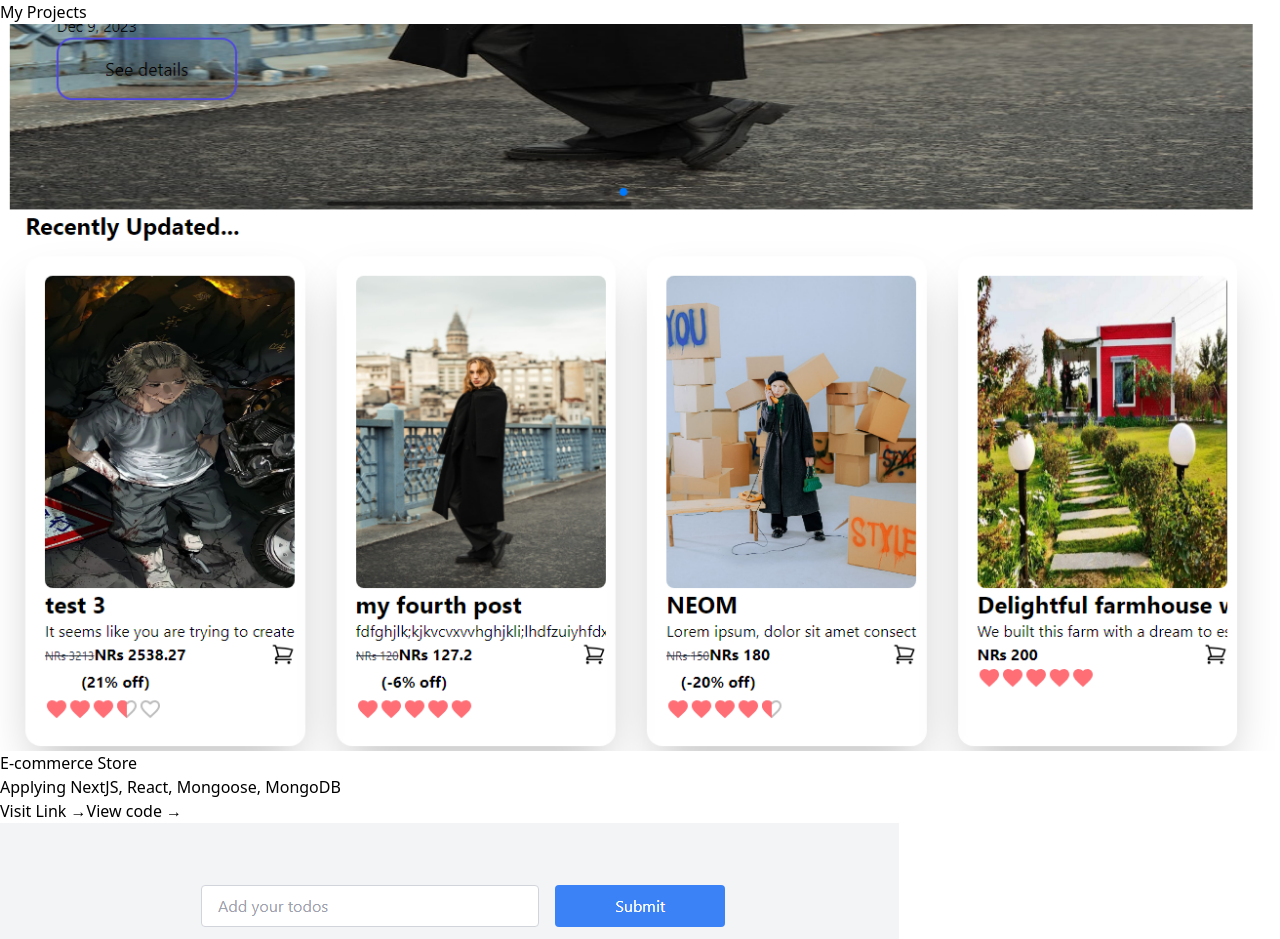
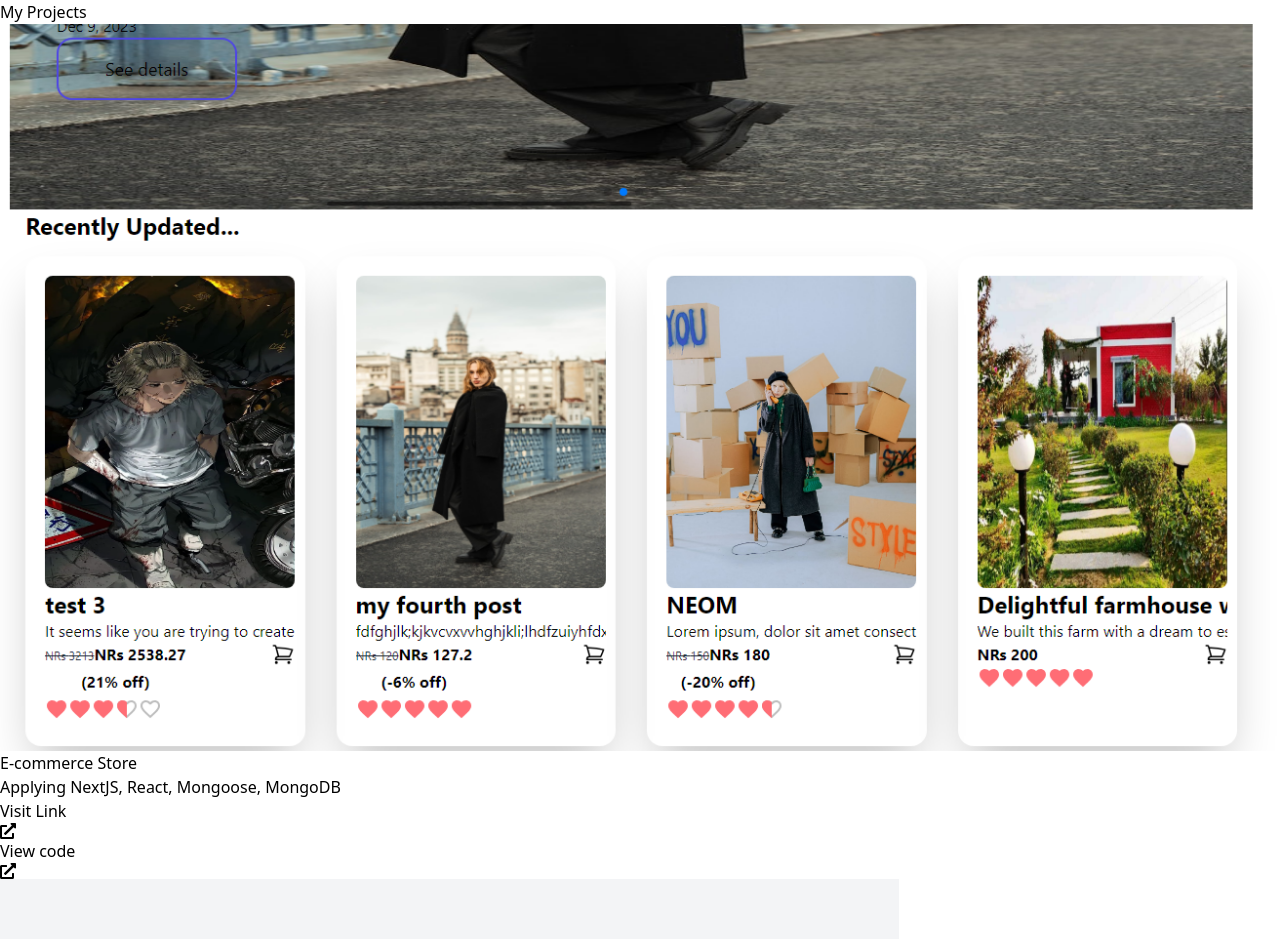
Before and after one commit to MiKeY081/portfolio, a React (Vite) app in the folder client/: page /projects in a window 1280 px wide. Shown: the top 939 px of the page. Built offline with nearby package versions, Linux system fonts and the light colour scheme.

Commit message:
frontend

```diff
--- a/client/src/App.css
+++ b/client/src/App.css
@@ -0,0 +1,25 @@
+.headerlink{
+    @apply hover:text-blue-300 cursor-pointer transition-all duration-75
+}
+.bottomLine{
+    position: relative;
+    width: 100%;
+}
+.bottomLine::before{
+    content: '';
+    height: 2px;
+    background-color: green;
+    position: absolute;
+    left: 0px;
+    bottom: -2px;
+    width: 0%;
+    z-index: 10;
+    transition: 0.4s;
+}
+.bottomLine:hover::before{
+    width: 100%;
+}
+
+.contactIcons{
+    @apply text-blue-400 hover:text-blue-300 transition duration-300
+}
--- a/client/src/Components/Footer.jsx
+++ b/client/src/Components/Footer.jsx
@@ -18,13 +18,13 @@ const Footer = () => {
               href="https://www.youtube.com/channel/UCKRVpjLlFBLLXm-QAhDbkSg"
               target="_blank"
               rel="noopener noreferrer"
-              className="text-blue-400 hover:text-blue-300 transition duration-300"
+              className="contactIcons bottomLine"
             >
               <FaYoutube />
             </a>
             <a
               href="mailto:your.kcmadhu081@gmail.com"
-              className="text-blue-400 hover:text-blue-300 transition duration-300"
+              className="contactIcons bottomLine"
             >
               <FaEnvelope />
             </a>
@@ -32,7 +32,7 @@ const Footer = () => {
               href="https://www.facebook.com/Ryuga.081"
               target="_blank"
               rel="noopener noreferrer"
-              className="text-blue-400 hover:text-blue-300 transition duration-300"
+              className="contactIcons bottomLine"
             >
               <FaFacebook />
             </a>
@@ -40,7 +40,7 @@ const Footer = () => {
               href="https://www.instagram.com/madhu_kunwar081"
               target="_blank"
               rel="noopener noreferrer"
-              className="text-blue-400 hover:text-blue-300 transition duration-300"
+              className="contactIcons bottomLine"
             >
               <FaInstagram />
             </a>
@@ -48,7 +48,7 @@ const Footer = () => {
               href="https://github.com/MiKeY081"
               target="_blank"
               rel="noopener noreferrer"
-              className="text-blue-400 hover:text-blue-300 transition duration-300"
+              className="contactIcons bottomLine"
             >
               <FaGithub />
             </a>
--- a/client/src/Components/Header.jsx
+++ b/client/src/Components/Header.jsx
@@ -1,46 +1,7 @@
 import React, { useState } from "react";
 import { Link } from "react-scroll";
-
-const Menu = ({ isOpen, onClose }) => {
-  return (
-    <div
-      className={`fixed inset-0 bg-black bg-opacity-80 z-50 ${
-        isOpen ? "block" : "hidden"
-      }`}
-    >
-      <div className="flex justify-end p-4">
-        <button
-          onClick={onClose}
-          className="text-white text-2xl focus:outline-none"
-        >
-          &times;
-        </button>
-      </div>
-      <ul className="flex flex-col items-center">
-        <li className="mb-4">
-          <Link to="main" smooth onClick={onClose} className="hover:text-blue-300 cursor-pointer transition-all duration-75">
-            Home
-          </Link>
-        </li>
-        <li className="mb-4">
-          <Link to="about" smooth onClick={onClose} className="hover:text-blue-300 cursor-pointer transition-all duration-75">
-            About
-          </Link>
-        </li>
-        <li className="mb-4">
-          <Link to="projects" smooth onClick={onClose} className="hover:text-blue-300 cursor-pointer transition-all duration-75">
-            Projects
-          </Link>
-        </li>
-        <li>
-          <Link to="contact" smooth onClick={onClose} className="hover:text-blue-300 cursor-pointer transition-all duration-75">
-            Contact
-          </Link>
-        </li>
-      </ul>
-    </div>
-  );
-};
+import Menu from "./Menu"
+import "../App.css"
 
 function Header() {
   const [isMenuOpen, setIsMenuOpen] = useState(false);
@@ -59,14 +20,14 @@ function Header() {
         <Link
           to="main"
           smooth
-          className="ml-8 font-bold text-2xl hover:text-blue-300 transition-all duration-200"
+          className="headerlink ml-8"
         >
           Live Free
         </Link>
 
         <div className="hidden md:flex">
           <ul className="flex gap-16">
-            <li className="hover:font-bold text-lg hover:text-blue-300 transition-all duration-200">
+            <li className="headerlink bottomLine">
               <Link to="main" smooth>
                 Home
               </Link>
@@ -75,17 +36,17 @@ function Header() {
               <Link
                 to="about"
                 smooth
-                className="relative -top-1 hover:font-bold text-lg hover:text-blue-300 transition-all duration-200"
+                className="headerlink bottomLine"
               >
                 About
               </Link>
             </li>
-            <li className="hover:font-bold text-lg hover:text-blue-300 transition-all duration-200">
+            <li className="headerlink bottomLine">
               <Link to="projects" smooth>
                 Projects
               </Link>
             </li>
-            <li className="mr-8 hover:font-bold text-lg hover:text-blue-300 transition-all duration-200">
+            <li className="mr-8 headerlink bottomLine">
               <Link to="contact" smooth>
                 Contact
               </Link>
--- a/client/src/Components/Main.jsx
+++ b/client/src/Components/Main.jsx
@@ -2,6 +2,7 @@ import React from "react";
 import mikeyImage from "../../public/photos/mikie.jpg";
 import Typewriter from "typewriter-effect";
 import { motion } from "framer-motion";
+import "../App.css"
 import {
   FaYoutube,
   FaEnvelope,
@@ -26,7 +27,7 @@ const Main = () => {
         />
       </motion.div>
       <div className="left lg:w-2/3 font-bold flex flex-col sm:text-center justify-center items-start">
-        <h1 className="text-5xl">Welcome!!!</h1>
+        <h1 className="text-5xl">Hello!!!</h1>
         <br />
         <div className="flex items-center mb-16">
           <span className="font-semibold text-4xl whitespace-nowrap">
@@ -35,7 +36,7 @@ const Main = () => {
           <div className="inline-block text-green-600 hover:text-green-700  text-6xl ">
             <Typewriter
               options={{
-                strings: ["Madhu kunwar", "A Web Developer"],
+                strings: ["Madhu kunwar", "A Web Developer", "Software Engineer"],
                 autoStart: true,
                 loop: true,
                 delay: 200,
@@ -43,25 +44,21 @@ const Main = () => {
             />
           </div>
         </div>
-        <div className="text-lg mb-16">
-          I am a passionate Software Engineering student specializing in React,
-          NextJs, Tailwind, CSS, JavaScript, Node.js, and MongoDB. Driven by inspiration drawn
-          from the captivating worlds of cybersecurity and web development, my
-          purpose is to make positive contributions to my nation and humanity.
-          Fueled by a fervor for chess and guided by a divine perspective, I
+        <div className="text-lg mb-8 text-start">
+          I am a passionate Software Engineering student specializing in Realm of Technology. Guided by a divine perspective, I
           enthusiastically explore the limitless potential that technology
           unfolds.
         </div>
         <a
           href="#contact"
-          className="bg-green-600 text-white rounded-lg px-4 py-2 w-fit mt-5 mb-2"
+          className="bg-green-600 text-white rounded-lg px-4 py-2 w-fit mt-5 mb-2 hover:bg-green-700 transition-all duration-300"
         >
           Contact Me
         </a>
         <div className="flex space-x-4">
           <a
             href="mailto:your.kcmadhu081@gmail.com"
-            className="text-blue-400 hover:text-blue-300 transition duration-300"
+            className="contactIcons bottomLine"
           >
             <FaEnvelope />
           </a>
@@ -69,7 +66,7 @@ const Main = () => {
             href="https://www.facebook.com/Ryuga.081"
             target="_blank"
             rel="noopener noreferrer"
-            className="text-blue-400 hover:text-blue-300 transition duration-300"
+            className="contactIcons bottomLine"
           >
             <FaFacebook />
           </a>
@@ -77,7 +74,7 @@ const Main = () => {
             href="https://www.instagram.com/madhu_kunwar081"
             target="_blank"
             rel="noopener noreferrer"
-            className="text-blue-400 hover:text-blue-300 transition duration-300"
+            className="contactIcons bottomLine"
           >
             <FaInstagram />
           </a>
@@ -85,7 +82,7 @@ const Main = () => {
             href="https://github.com/MiKeY081"
             target="_blank"
             rel="noopener noreferrer"
-            className="text-blue-400 hover:text-blue-300 transition duration-300"
+            className="contactIcons bottomLine"
           >
             <FaGithub />
           </a>
--- /dev/null
+++ b/client/src/Components/Menu.jsx
@@ -0,0 +1,46 @@
+import React, { useState } from "react";
+import { Link } from "react-scroll";
+import "../App.css"
+
+const Menu = ({ isOpen, onClose }) => {
+  return (
+    <div
+      className={`fixed inset-0 bg-black bg-opacity-80 z-50 ${
+        isOpen ? "block" : "hidden"
+      }`}
+    >
+      <div className="flex justify-end p-4">
+        <button
+          onClick={onClose}
+          className="text-white text-2xl focus:outline-none"
+        >
+          &times;
+        </button>
+      </div>
+      <ul className="flex flex-col items-center">
+        <li className="mb-4">
+          <Link to="main" smooth onClick={onClose} className="headerlink bottomLine">
+            Home
+          </Link>
+        </li>
+        <li className="mb-4">
+          <Link to="about" smooth onClick={onClose} className="headerlink bottomLine">
+            About
+          </Link>
+        </li>
+        <li className="mb-4">
+          <Link to="projects" smooth onClick={onClose} className="headerlink bottomLine">
+            Projects
+          </Link>
+        </li>
+        <li>
+          <Link to="contact" smooth onClick={onClose} className="headerlink bottomLine">
+            Contact
+          </Link>
+        </li>
+      </ul>
+    </div>
+  );
+};
+
+export default Menu
--- a/client/src/assets/card.jsx
+++ b/client/src/assets/card.jsx
@@ -1,14 +1,17 @@
 import React from "react";
 import { Link } from "react-router-dom";
 import { motion } from "framer-motion";
+import { FaExternalLinkAlt } from "react-icons/fa";
+
 export function Card({ project, index }) {
+
   return (
     <motion.div
       initial={{ opacity: 0, bottom: "-200px" }}
       whileInView={{ opacity: 1, bottom: "0px" }}
       transition={{
         duration: 0.5,
-        delay: (index + 4) / 10,
+        delay: (index * 1.2 + 3) / 10,
         bounce: 1,
       }}
       className="relative h-[400px] w-[300px] rounded-md"
@@ -16,28 +19,28 @@ export function Card({ project, index }) {
       <img
         src={project.image}
         alt={project.title}
-        className="z-0 h-full w-full rounded-md object-cover"
+        className="z-0 h-full w-full rounded-md object-cover cursor-pointer"
       />
       <div className="absolute inset-0 bg-gradient-to-t from-gray-900 to-transparent"></div>
       <div className="absolute bottom-4 left-4 text-left">
-        <h1 className="text-lg font-semibold text-white">{project.title}</h1>
+        <h1 className="text-lg font-semibold text-white hover:text-blue-400 cursor-pointer">{project.title}</h1>
         <p className="mt-2 text-sm text-gray-300 line-clamp-2">
           {project.description}
         </p>
-        <div className="flex justify-between">
+        <div className="flex gap-20">
           <Link
             to={project.link}
-          className="mt-2 inline-flex cursor-pointer items-center text-sm font-semibold text-white"
+            className="mt-2 w-24 justify-center inline-flex cursor-pointer items-center text-sm font-semibold text-white hover:text-blue-400 bottomLine"
             target="blank"
           >
-          Visit Link &rarr;
+            Visit Link &nbsp; <FaExternalLinkAlt />
           </Link>
           <Link
             to={project.github}
-          className="mt-2 inline-flex cursor-pointer items-center text-sm font-semibold text-white"
+            className="mt-2 w-24 justify-center inline-flex cursor-pointer items-center text-sm font-semibold text-white hover:text-blue-400 bottomLine"
             target="blank"
           >
-          View code &rarr;
+            View code &nbsp; <FaExternalLinkAlt />
           </Link>
         </div>
       </div>
```
Lines whose indentation alone changed are shown as unchanged.
